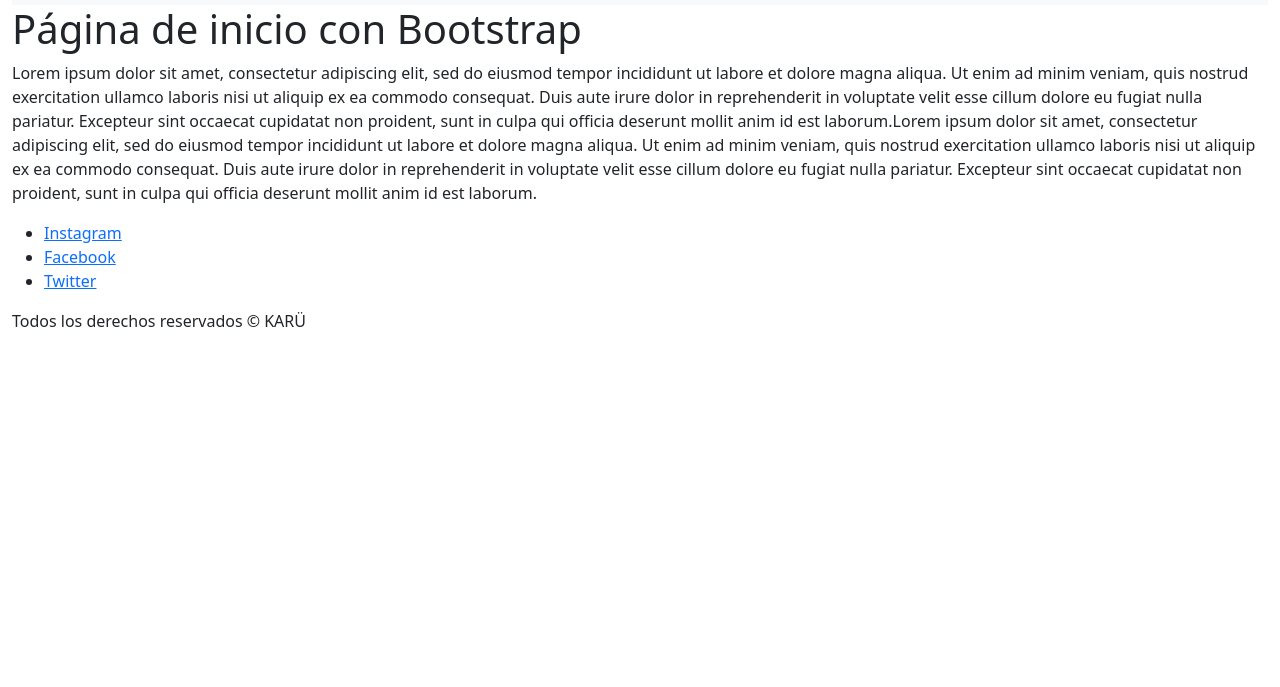
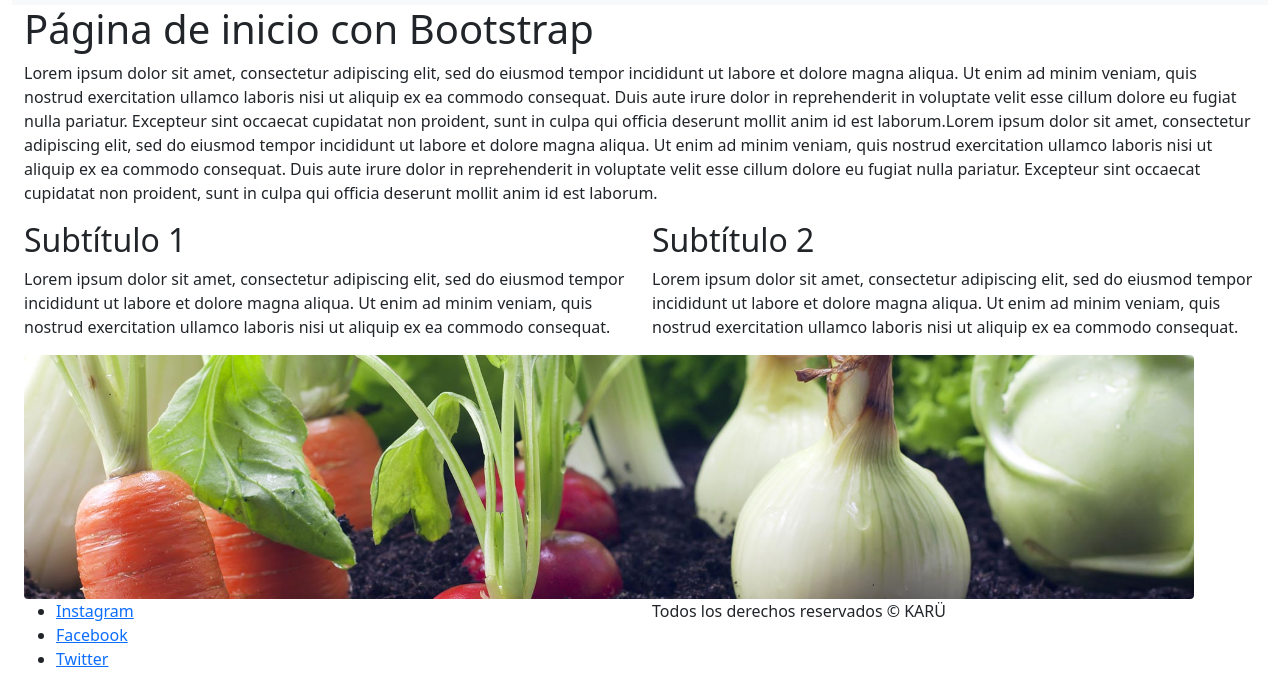
Before and after one commit to jpneveu/karu, a plain HTML site: page index.html in a window 1280 px wide. Shown: the part 117-804 px from the top of the page. Drawn offline with nearby package versions, Linux system fonts and the light colour scheme.

Commit message:
Hice columnas con Bootstrap

```diff
--- a/index.html
+++ b/index.html
@@ -18,8 +18,11 @@
             <div class="col-lg-12 col-xs-12">
                 <nav class="navbar navbar-expand-lg navbar-light bg-light">
                     <div class="container-fluid">
-                      <a class="navbar-brand" href="index.html"><img id="logo" src="multimedia/logo.png" alt="logo"></a>
-                      <button class="navbar-toggler" type="button" data-bs-toggle="collapse" data-bs-target="#navbarNavAltMarkup" aria-controls="navbarNavAltMarkup" aria-expanded="false" aria-label="Toggle navigation">
+                        <a class="navbar-brand" href="index.html"><img id="logo" src="multimedia/logo.png"
+                                alt="logo"></a>
+                        <button class="navbar-toggler" type="button" data-bs-toggle="collapse"
+                            data-bs-target="#navbarNavAltMarkup" aria-controls="navbarNavAltMarkup"
+                            aria-expanded="false" aria-label="Toggle navigation">
                             <span class="navbar-toggler-icon"></span>
                         </button>
                         <div class="collapse navbar-collapse show" id="navbarNavAltMarkup">
@@ -40,7 +43,9 @@
     </header>
     <main>
         <!--Contenido principal-->
-        <section >
+        <div class="container-fluid">
+            <div class="row">
+                <section class="col-lg-12 col-xs-12">
                     <h1>Página de inicio con Bootstrap</h1>
                     <p>Lorem ipsum dolor sit amet, consectetur adipiscing elit, sed do eiusmod tempor incididunt ut
                         labore et dolore magna
@@ -49,20 +54,59 @@
                         Duis aute irure dolor in reprehenderit in voluptate velit esse cillum dolore eu fugiat nulla
                         pariatur. Excepteur
                         sint occaecat cupidatat non proident, sunt in culpa qui officia deserunt mollit anim id est
-                laborum.Lorem ipsum dolor sit amet, consectetur adipiscing elit, sed do eiusmod tempor incididunt ut
+                        laborum.Lorem ipsum dolor sit amet, consectetur adipiscing elit, sed do eiusmod tempor
+                        incididunt ut
                         labore et dolore
-                magna aliqua. Ut enim ad minim veniam, quis nostrud exercitation ullamco laboris nisi ut aliquip ex
+                        magna aliqua. Ut enim ad minim veniam, quis nostrud exercitation ullamco laboris nisi ut aliquip
+                        ex
                         ea commodo
-                consequat. Duis aute irure dolor in reprehenderit in voluptate velit esse cillum dolore eu fugiat
+                        consequat. Duis aute irure dolor in reprehenderit in voluptate velit esse cillum dolore eu
+                        fugiat
                         nulla pariatur.
-                Excepteur sint occaecat cupidatat non proident, sunt in culpa qui officia deserunt mollit anim id
+                        Excepteur sint occaecat cupidatat non proident, sunt in culpa qui officia deserunt mollit anim
+                        id
                         est laborum.</p>
                     <div>
+                    </div>
+                </section>
+                <section>
+            </div class="container-fluid">
+            <div class="row">
+                <article class="col-lg-6 col-xs-12">
+                    <h2>Subtítulo 1</h2>
+                    <p>Lorem ipsum dolor sit amet, consectetur adipiscing elit, sed do eiusmod tempor incididunt
+                        ut
+                        labore et dolore magna
+                        aliqua. Ut enim ad minim veniam, quis nostrud exercitation ullamco laboris nisi ut
+                        aliquip ex ea
+                        commodo consequat.</p>
+                </article>
+                <article class="col-lg-6 col-xs-12">
+                    <h2>Subtítulo 2</h2>
+                    <p>Lorem ipsum dolor sit amet, consectetur adipiscing elit, sed do eiusmod tempor incididunt
+                        ut
+                        labore et dolore magna
+                        aliqua. Ut enim ad minim veniam, quis nostrud exercitation ullamco laboris nisi ut
+                        aliquip ex ea
+                        commodo consequat.</p>
+                </article>
+            </div>
+        </div>
+        </section>
+        <section>
+            <div class="container-fluid">
+                <div class="row">
+                    <article <section class="col-lg-12 col-xs-12">
+                        <img class="rounded" src="multimedia/organicos.jpg" alt="organicos" width="95%">
+                    </article>
         </section>
         <!--Fin de contenido principal-->
     </main>
     <footer>
-        <!--Redes sociales y pié de página-->
+        <section>
+            <div class="container-fluid">
+                <div class="row">
+                    <article <section class="col-lg-6 col-xs-12">
                         <nav>
                             <ul>
                                 <li><a href="https://www.instagram.com/">Instagram</a></li>
@@ -70,10 +114,15 @@
                                 <li><a href="https://twitter.com/">Twitter</a></li>
                             </ul>
                         </nav>
+                    </article>
+                    <article <section class="col-lg-6 col-xs-12">
                         <p>Todos los derechos reservados © KARÜ</p>
                         <!--fin de Redes sociales y pié de página-->
+                    </article>
+        </div>
+        </div>
+        </section>
     </footer>
-    </div>
     <script src="https://cdn.jsdelivr.net/npm/bootstrap@5.1.3/dist/js/bootstrap.bundle.min.js"
         integrity="sha384-ka7Sk0Gln4gmtz2MlQnikT1wXgYsOg+OMhuP+IlRH9sENBO0LRn5q+8nbTov4+1p" crossorigin="anonymous">
         </script>
```
Lines whose indentation alone changed are shown as unchanged.
